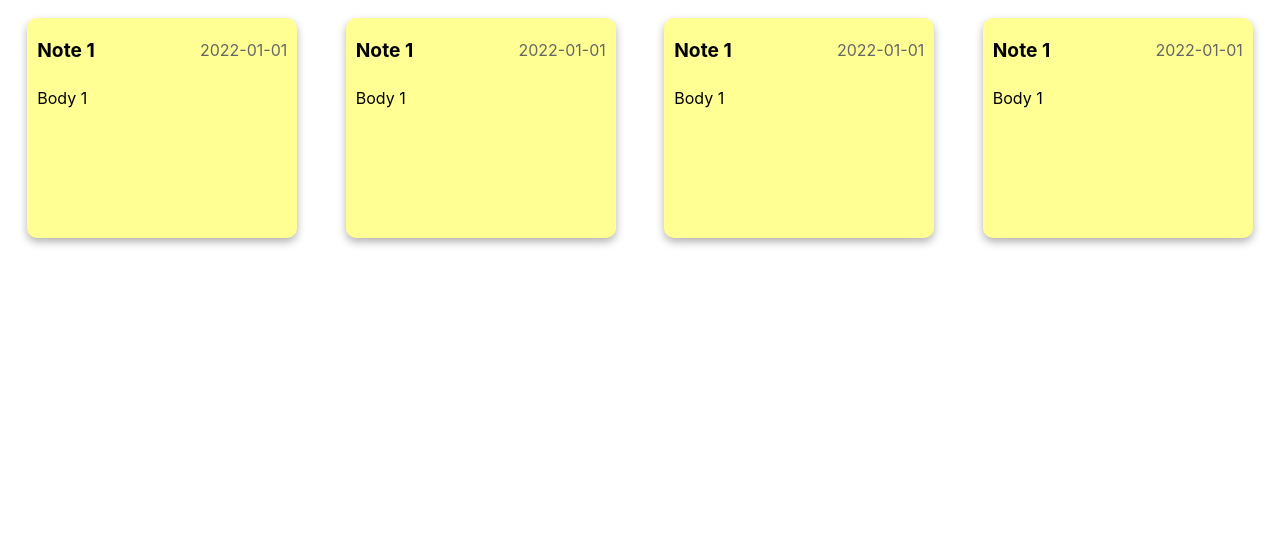
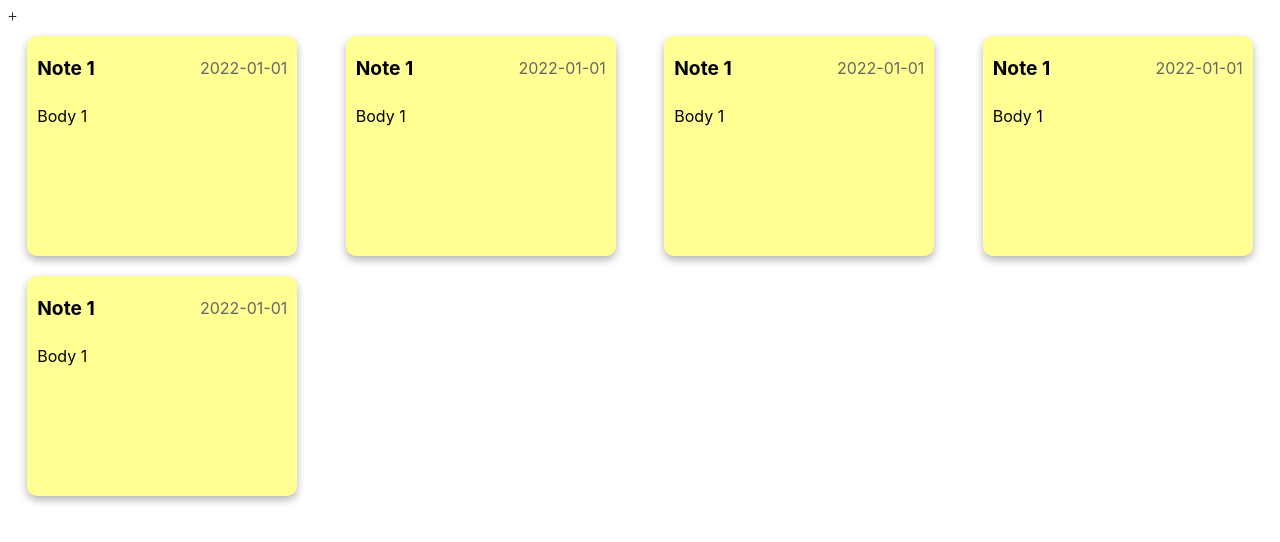
Before and after one commit to Rohitrout416/Notes-App, a React (Vite) app in the folder frontend/Note-app/: page / in a window 1280 px wide. Shown: the top 542 px of the page. Built offline with nearby package versions, Linux system fonts and the light colour scheme.

Commit message:
used map to avoid repetitive calling of NoteCard component

```diff
--- a/frontend/Note-app/src/App.tsx
+++ b/frontend/Note-app/src/App.tsx
@@ -2,23 +2,60 @@ import NoteCard from "./components/NoteCard";
 import type { Note } from "./types";
 import './components/NoteCard.css'
 import './App.css'
+import NoteForm from "./components/NoteForm";
+import { useState } from "react";
 
 export default function App(){
-    const note: Note = {
+    const notes: Note[] = [{
         title: "Note 1",
         body: "Body 1",
         created_at: "2022-01-01",
         user_id: 1,
         id: 1
-    }
+    },
+{
+        title: "Note 1",
+        body: "Body 1",
+        created_at: "2022-01-01",
+        user_id: 1,
+        id: 1
+    },
+{
+        title: "Note 1",
+        body: "Body 1",
+        created_at: "2022-01-01",
+        user_id: 1,
+        id: 1
+    },
+{
+        title: "Note 1",
+        body: "Body 1",
+        created_at: "2022-01-01",
+        user_id: 1,
+        id: 1
+    },
+{
+        title: "Note 1",
+        body: "Body 1",
+        created_at: "2022-01-01",
+        user_id: 1,
+        id: 1
+    }]
+
+    const [showForm, setShowForm] = useState(false);
     return(
         <div>
+            <div className="CreateNote">
+                <div onClick={()=>setShowForm(!showForm)}>+</div>
+                {/* {showForm ? <NoteForm /> : <></>} */}
+                {showForm && <NoteForm />}
+
+            </div>
             <div className="NoteGrid">
 
-                <NoteCard {...note} />
-                <NoteCard {...note} />
-                <NoteCard {...note} />
-                <NoteCard {...note} />
+                {notes.map(note =>(
+                    < NoteCard key={note.id} {...note} />
+                ))}
             </div>
 
         </div>
```
